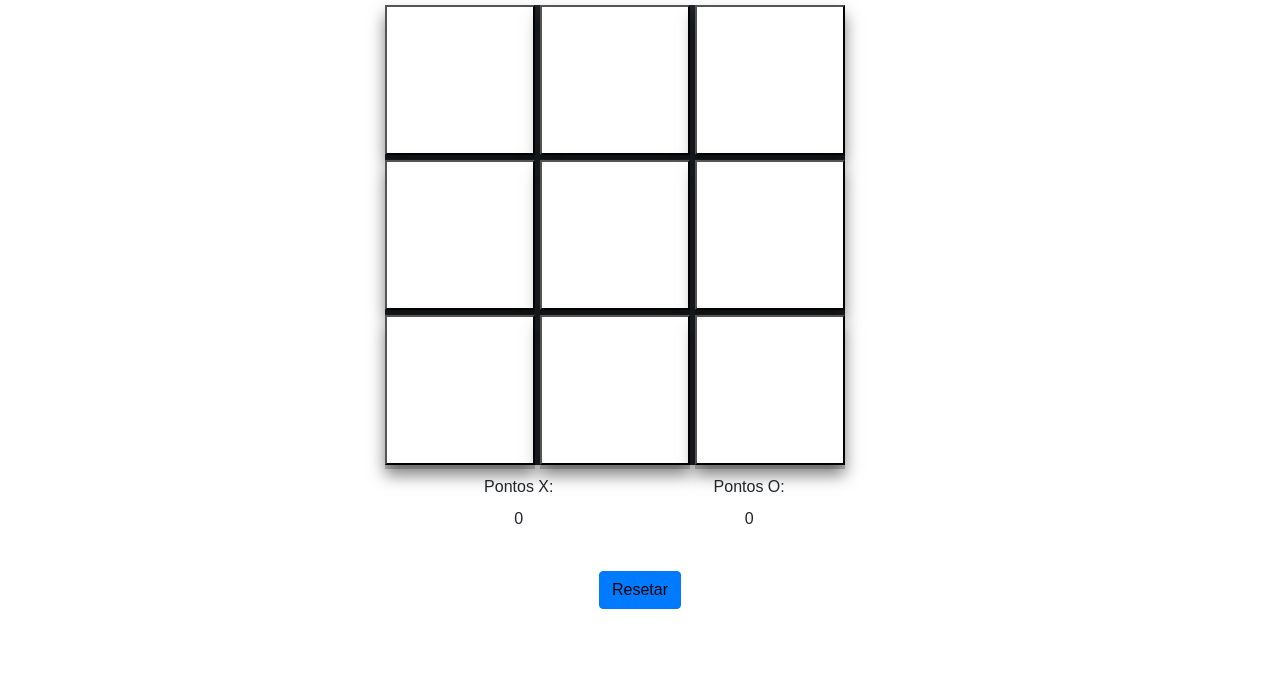
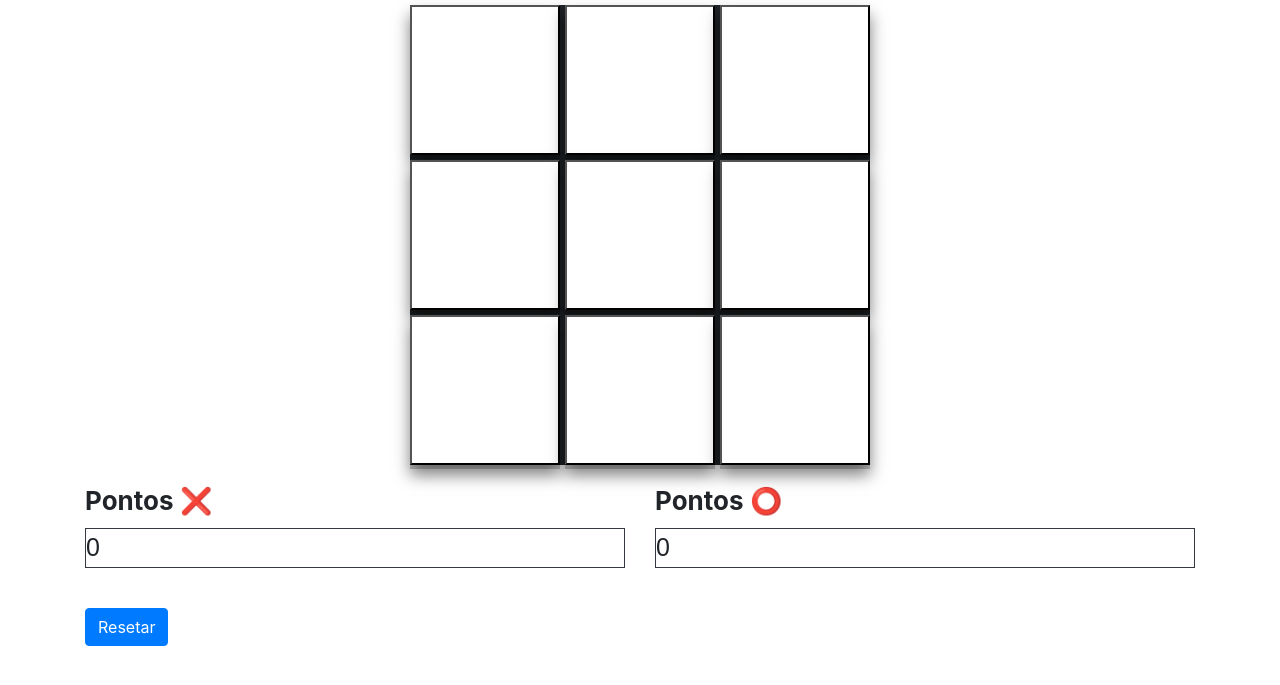
Before and after one commit to VicMartins/jogo, a plain HTML site: page index.html in a window 1280 px wide. Shown: the part 71-756 px from the top of the page. Drawn offline with Linux system fonts and the light colour scheme.

Commit message:
Improve bootstrap structure by arranging in rows and cols. delete div (id = result and corresponding css)

```diff
--- a/css/style.css
+++ b/css/style.css
@@ -20,17 +20,28 @@
 	margin-top: 20px;
 	font-family: fantasy;
 }
-#resultado{
-	margin-left: 350px;
-	margin-top: 10px;
 
-}
 #pontosX{
-  font-family: fantasy;
+  font-family: sans-serif;
+  font-size: 25px;
 }
 #resetar{
-	color: black;
+	color: white;
 }
-.tabelaVelha{
-	margin-left: 300px;
+
+.contagem {
+	font-weight: bold;
+	font-size: 26px;
 }
+.teste {
+	display: block;
+	border: red;
+}
+.caralho  {
+	display: flex;
+	justify-content: center;
+}
+#pontosO  {
+font-family: sans-serif;
+  font-size: 25px;
+}
--- a/index.html
+++ b/index.html
@@ -1,85 +1,103 @@
 <!DOCTYPE html>
 <html>
+
 <head>
     <title>Jogo da Velha</title>
     <link rel="stylesheet" href="css/style.css" type="text/css">
     <link rel="stylesheet" href="css/reset.css">
     <link rel="stylesheet" href="css/bootstrap.min.css">
-        <link rel="stylesheet" href="css/estilo.css">
     <script type="text/javascript" src="jquery-3.4.1.min.js"></script>
 
 </head>
+
 <body>
     <!-- criação dos 9 botões do jogo -->
     <div class="container">
         <div id="jogo">
-
+            <div class="row">
+                <div class="col">
                     <h1>Jogo da Velha</h1>
-
-            <div class="jogo">
+                </div>
+            </div>
+            <div class="row tabela-do-jogo">
+                <div class="col-12">
+                    <div class="jogo caralho">
                         <div class="form-group">
                             <table class="tabelaVelha">
+                                <!--she created a line with 3 buttons representing click spaces.-->
                                 <tr>
-                        <td style="border-style: solid; border-width: 5px; border-bottom: 1 ; border-top: 0; border-right: 1; border-left: 0; ">
+                                    <td
+                                        style="border-style: solid; border-width: 5px; border-bottom: 1 ; border-top: 0; border-right: 1; border-left: 0; ">
                                         <button class="botao" id="btn1"></button>
                                     </td>
-                        <td style="border-style: solid; border-width: 5px; border-bottom: 1 ; border-top: 0; border-right: 1; border-left: 0; ">
+                                    <td
+                                        style="border-style: solid; border-width: 5px; border-bottom: 1 ; border-top: 0; border-right: 1; border-left: 0; ">
                                         <button class="botao" id="btn2"></button>
                                     </td>
-                        <td style="border-style: solid; border-width: 5px; border-bottom: 1 ; border-top: 0; border-right: 0; border-left: 0; ">
+                                    <td
+                                        style="border-style: solid; border-width: 5px; border-bottom: 1 ; border-top: 0; border-right: 0; border-left: 0; ">
                                         <button class="botao" id="btn3"></button>
                                     </td>
                                 </tr>
 
                                 <tr>
-                        <td style="border-style: solid; border-width: 5px; border-bottom: 1 ; border-top: 0; border-right: 1; border-left: 0; ">
+                                    <td
+                                        style="border-style: solid; border-width: 5px; border-bottom: 1 ; border-top: 0; border-right: 1; border-left: 0; ">
                                         <button class="botao" id="btn4"></button>
                                     </td>
-                        <td style="border-style: solid; border-width: 5px; border-bottom: 1 ; border-top: 0; border-right: 1; border-left: 0; ">
+                                    <td
+                                        style="border-style: solid; border-width: 5px; border-bottom: 1 ; border-top: 0; border-right: 1; border-left: 0; ">
                                         <button class="botao" id="btn5"></button>
                                     </td>
-                        <td style="border-style: solid; border-width: 5px; border-bottom: 1 ; border-top: 0; border-right: 0; border-left: 0; ">
+                                    <td
+                                        style="border-style: solid; border-width: 5px; border-bottom: 1 ; border-top: 0; border-right: 0; border-left: 0; ">
                                         <button class="botao" id="btn6"></button>
                                     </td>
                                 </tr>
 
                                 <tr>
-                        <td style="border-style: solid; border-width: 5px; border-bottom: 0 ; border-top: 0; border-right: 1; border-left: 0; ">
+                                    <td
+                                        style="border-style: solid; border-width: 5px; border-bottom: 0 ; border-top: 0; border-right: 1; border-left: 0; ">
                                         <button class="botao" id="btn7"></button>
                                     </td>
-                        <td style="border-style: solid; border-width: 5px; border-bottom: 0 ; border-top: 0; border-right: 1; border-left: 0; ">
+                                    <td
+                                        style="border-style: solid; border-width: 5px; border-bottom: 0 ; border-top: 0; border-right: 1; border-left: 0; ">
                                         <button class="botao" id="btn8"></button>
                                     </td>
-                        <td style="border-style: solid; border-width: 5px; border-bottom: 0 ; border-top: 0; border-right: 0; border-left: 0; ">
+                                    <td
+                                        style="border-style: solid; border-width: 5px; border-bottom: 0 ; border-top: 0; border-right: 0; border-left: 0; ">
                                         <button class="botao" id="btn9"></button>
                                     </td>
                                 </tr>
                             </table>
-
-
-        <div id=resultado>
-            <div class="row">
-             <div class="col-md-3">
-               <div class="form-group">
-            <label>Pontos X:</label><div id="pontosX">0</div>
-            </div>
-             </div>
-
-             <div class="col-md-4">
-              <div class="form-group">
-            <label>Pontos O:</label><div id="pontosO">0</div>
-            <br>
                         </div>
                     </div>
                 </div>
             </div>
-
+            <div class="row pontuacao">
+                <!--He  created theresults div-->
+                <div class="col-6">
+                    <div class="form-group redondo">
+                        <label class="contagem">Pontos ❌
+                        </label>
+                        <div id="pontosX" class="border border-dark">0</div>
+                    </div>
+                </div>
+                <div class="col-6">
+                    <div class="form-group redondo">
+                        <label class="contagem ">Pontos ⭕</label>
+                        <div id="pontosO" class="border border-dark">0</div>
+                        </br>
+                    </div>
+                </div>
+            </div>
+        </div>
+        <div class="row">
+            <div class="col-md-12">
                 <button type="button" name="button" class="btn  btn-primary" id="resetar">Resetar</button>
             </div>
         </div>
     </div>
-</div>
-
 </body>
 
 </html>
@@ -92,7 +110,7 @@
 
     //funcao do botao de reset
 
-    $(document).on('click','#resetar',function(){
+    $(document).on('click', '#resetar', function () {
         $("#btn1").css("background-image", "url()");
         $("#btn2").css("background-image", "url()");
         $("#btn3").css("background-image", "url()");
@@ -115,11 +133,11 @@
         habilitar();
     })
 
-    $(document).on('click','.botao',function(){
+    $(document).on('click', '.botao', function () {
         var valor = $(this).val();
 
         //SE for a vez do X e o botão não tiver nenhum valor
-        if(vez == "x" && valor == ""){
+        if (vez == "x" && valor == "") {
             //Troca imagem pelo X
             $(this).css("background-image", "url(imgs/x.png)");
             //Atribui valor X para o botão
@@ -130,7 +148,7 @@
         }
 
         //SE for a vez do O e o botão não tiver nenhum valor
-        else if(vez == "o" && valor == ""){
+        else if (vez == "o" && valor == "") {
             //Troca imagem pelo O
             $(this).css("background-image", "url(imgs/o.png)");
             //Atribui valor O para o botão
@@ -141,14 +159,14 @@
         }
 
         //SE X corresponde a alguma das Formas de ganhar
-        if($("#btn1").val() == "x" && $("#btn2").val() == "x" && $("#btn3").val() == "x" ||
+        if ($("#btn1").val() == "x" && $("#btn2").val() == "x" && $("#btn3").val() == "x" ||
             $("#btn4").val() == "x" && $("#btn5").val() == "x" && $("#btn6").val() == "x" ||
             $("#btn7").val() == "x" && $("#btn8").val() == "x" && $("#btn9").val() == "x" ||
             $("#btn1").val() == "x" && $("#btn4").val() == "x" && $("#btn7").val() == "x" ||
             $("#btn2").val() == "x" && $("#btn5").val() == "x" && $("#btn8").val() == "x" ||
             $("#btn3").val() == "x" && $("#btn6").val() == "x" && $("#btn9").val() == "x" ||
             $("#btn1").val() == "x" && $("#btn5").val() == "x" && $("#btn9").val() == "x" ||
-        $("#btn3").val() == "x" && $("#btn5").val() == "x" && $("#btn7").val() == "x"){
+            $("#btn3").val() == "x" && $("#btn5").val() == "x" && $("#btn7").val() == "x") {
             //Janela com a mensagem X venceu
             alert("X venceu");
             //Soma a Vitória nos pontos do X
@@ -158,14 +176,14 @@
         }
 
         //SE O corresponde a alguma das Formas de ganhar
-        else if($("#btn1").val() == "o" && $("#btn2").val() == "o" && $("#btn3").val() == "o" ||
+        else if ($("#btn1").val() == "o" && $("#btn2").val() == "o" && $("#btn3").val() == "o" ||
             $("#btn4").val() == "o" && $("#btn5").val() == "o" && $("#btn6").val() == "o" ||
             $("#btn7").val() == "o" && $("#btn8").val() == "o" && $("#btn9").val() == "o" ||
             $("#btn1").val() == "o" && $("#btn4").val() == "o" && $("#btn7").val() == "o" ||
             $("#btn2").val() == "o" && $("#btn5").val() == "o" && $("#btn8").val() == "o" ||
             $("#btn3").val() == "o" && $("#btn6").val() == "o" && $("#btn9").val() == "o" ||
             $("#btn1").val() == "o" && $("#btn5").val() == "o" && $("#btn9").val() == "o" ||
-        $("#btn3").val() == "o" && $("#btn5").val() == "o" && $("#btn7").val() == "o"){
+            $("#btn3").val() == "o" && $("#btn5").val() == "o" && $("#btn7").val() == "o") {
             //Janela com a mensagem O venceu
             alert("O venceu");
             //Soma a Vitória nos pontos do O
@@ -174,7 +192,7 @@
             desabilitar();
         }
         // se n for nem X ou O o jogo da velha
-        else if(jogadas == 9){
+        else if (jogadas == 9) {
             alert("Velha");
             desabilitar();
         }
@@ -185,28 +203,28 @@
 
     })
 
-    function desabilitar(){
-        $("#btn1").prop("disabled",true);
-        $("#btn2").prop("disabled",true);
-        $("#btn3").prop("disabled",true);
-        $("#btn4").prop("disabled",true);
-        $("#btn5").prop("disabled",true);
-        $("#btn6").prop("disabled",true);
-        $("#btn7").prop("disabled",true);
-        $("#btn8").prop("disabled",true);
-        $("#btn9").prop("disabled",true);
+    function desabilitar() {
+        $("#btn1").prop("disabled", true);
+        $("#btn2").prop("disabled", true);
+        $("#btn3").prop("disabled", true);
+        $("#btn4").prop("disabled", true);
+        $("#btn5").prop("disabled", true);
+        $("#btn6").prop("disabled", true);
+        $("#btn7").prop("disabled", true);
+        $("#btn8").prop("disabled", true);
+        $("#btn9").prop("disabled", true);
     }
 
-    function habilitar(){
-        $("#btn1").prop("disabled",false);
-        $("#btn2").prop("disabled",false);
-        $("#btn3").prop("disabled",false);
-        $("#btn4").prop("disabled",false);
-        $("#btn5").prop("disabled",false);
-        $("#btn6").prop("disabled",false);
-        $("#btn7").prop("disabled",false);
-        $("#btn8").prop("disabled",false);
-        $("#btn9").prop("disabled",false);
+    function habilitar() {
+        $("#btn1").prop("disabled", false);
+        $("#btn2").prop("disabled", false);
+        $("#btn3").prop("disabled", false);
+        $("#btn4").prop("disabled", false);
+        $("#btn5").prop("disabled", false);
+        $("#btn6").prop("disabled", false);
+        $("#btn7").prop("disabled", false);
+        $("#btn8").prop("disabled", false);
+        $("#btn9").prop("disabled", false);
     }
 
 </script>
```
Lines whose indentation alone changed are shown as unchanged.
